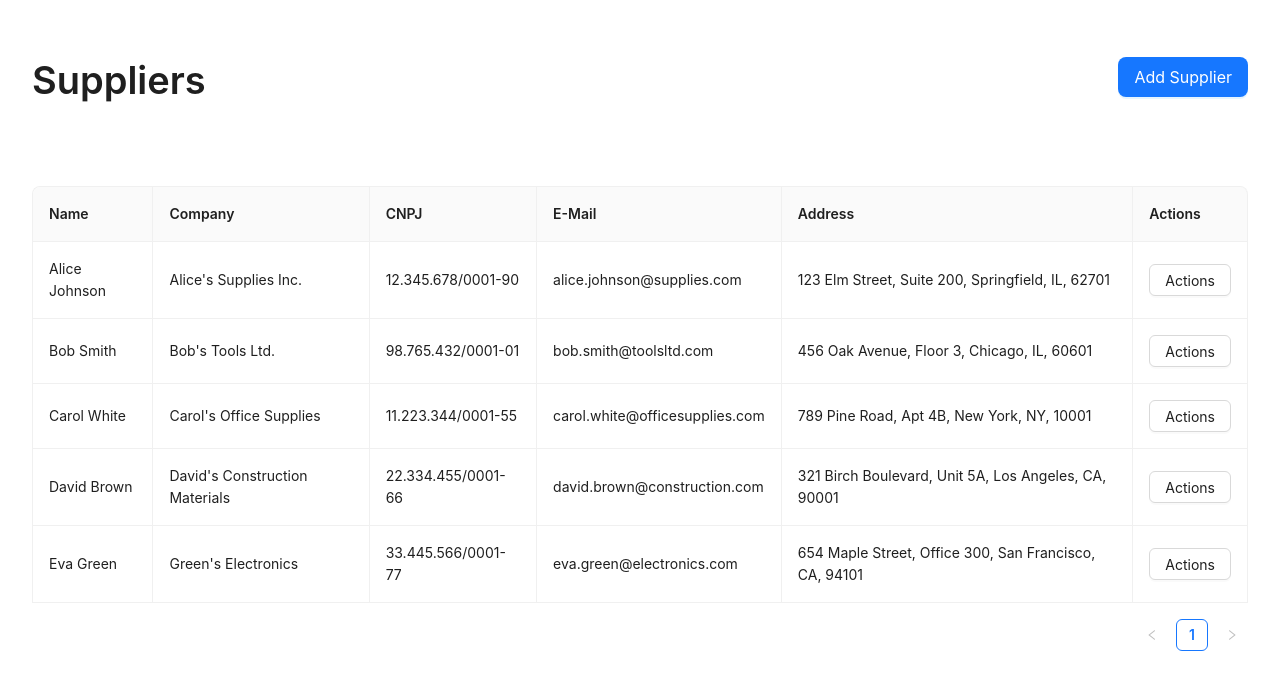
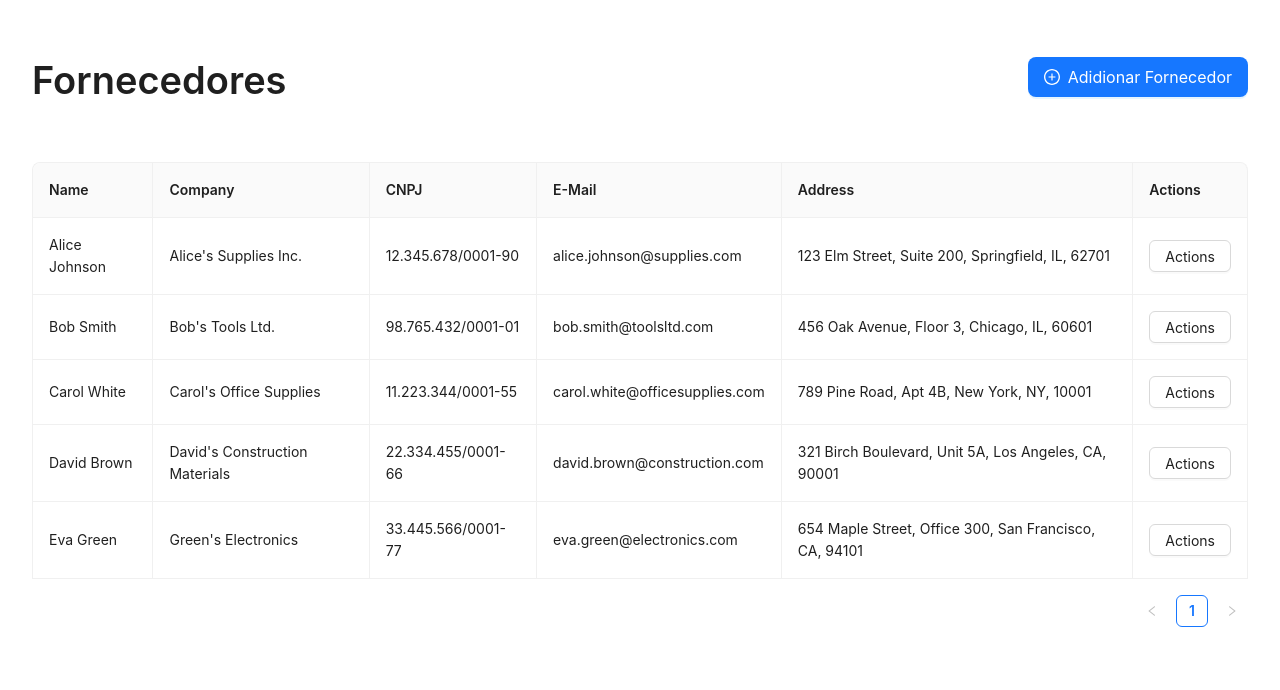
Before and after one commit to VictorM-Coder/desafio-insightlab, a React (Vite) app in the folder client/: page / in a window 1280 px wide. Shown: the top 690 px of the page. Built offline with nearby package versions, Linux system fonts and the light colour scheme.

Commit message:
style(client): adjust layout and fix language

```diff
--- a/client/package.json
+++ b/client/package.json
@@ -10,6 +10,7 @@
     "preview": "vite preview"
   },
   "dependencies": {
+    "@ant-design/icons": "^5.3.7",
     "antd": "^5.18.0",
     "react": "^18.2.0",
     "react-dom": "^18.2.0"
--- a/client/src/App.css
+++ b/client/src/App.css
@@ -2,7 +2,6 @@ header {
     display: flex;
     justify-content: space-between;
     align-items: center;
-    margin-bottom: 4em;
 }
 
 body {
--- a/client/src/App.tsx
+++ b/client/src/App.tsx
@@ -1,12 +1,17 @@
 import './App.css'
 import HeaderSup from "./components/HeaderSup.tsx";
 import TableSup from "./components/TableSup.tsx";
+import {Flex, Space} from "antd";
 
 function App() {
   return (
     <div className="App">
-        <HeaderSup />
-        <TableSup />
+        <Flex justify="center">
+            <Space size={40} direction="vertical">
+                <HeaderSup />
+                <TableSup />
+            </Space>
+        </Flex>
     </div>
   )
 }
--- a/client/src/components/HeaderSup.tsx
+++ b/client/src/components/HeaderSup.tsx
@@ -3,14 +3,16 @@ import {Button} from "antd";
 import ModalSup, {ModalSupInterface} from "./ModalSup.tsx";
 import SupplierTypeRequest from "../types/SupplierTypeRequest.ts";
 import {useRef} from "react";
+import {PlusCircleOutlined} from "@ant-design/icons";
+
 
 function HeaderSup() {
     const modalSup = useRef<ModalSupInterface>(null)
     return (
         <header>
-            <Title>Suppliers</Title>
-            <Button type="primary" size="large" onClick={() => modalSup.current?.showModal()}>
-                Add Supplier
+            <Title>Fornecedores</Title>
+            <Button type="primary" icon={<PlusCircleOutlined />} size="large" onClick={() => modalSup.current?.showModal()}>
+                Adidionar Fornecedor
             </Button>
             <ModalSup title="Adiconar fornecedor" ref={modalSup} supplier={{} as SupplierTypeRequest} />
         </header>
--- a/client/src/components/TableSup.tsx
+++ b/client/src/components/TableSup.tsx
@@ -55,6 +55,7 @@ function TableSup() {
             title: 'Company',
             dataIndex: 'companyName',
             key: 'companyName',
+            responsive: ["sm"]
         },
         {
             title: 'CNPJ',
```
Also changed, not shown: 1 other file (tests, documents, lock files or other folders).
